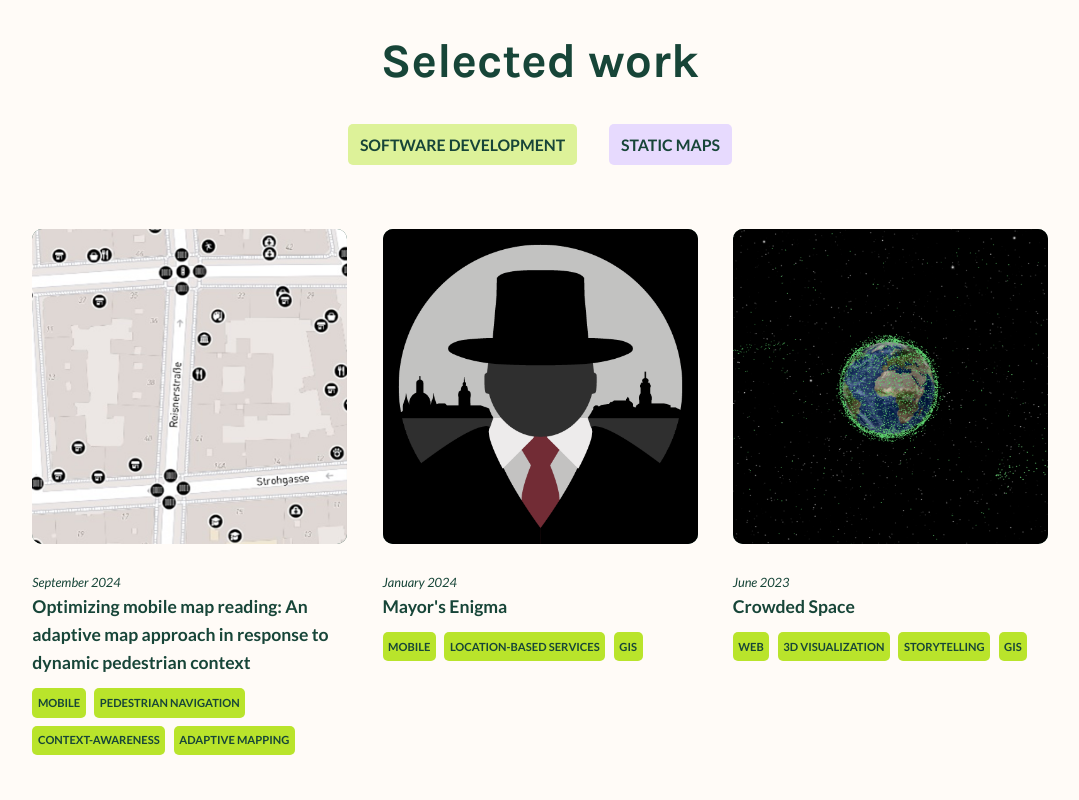
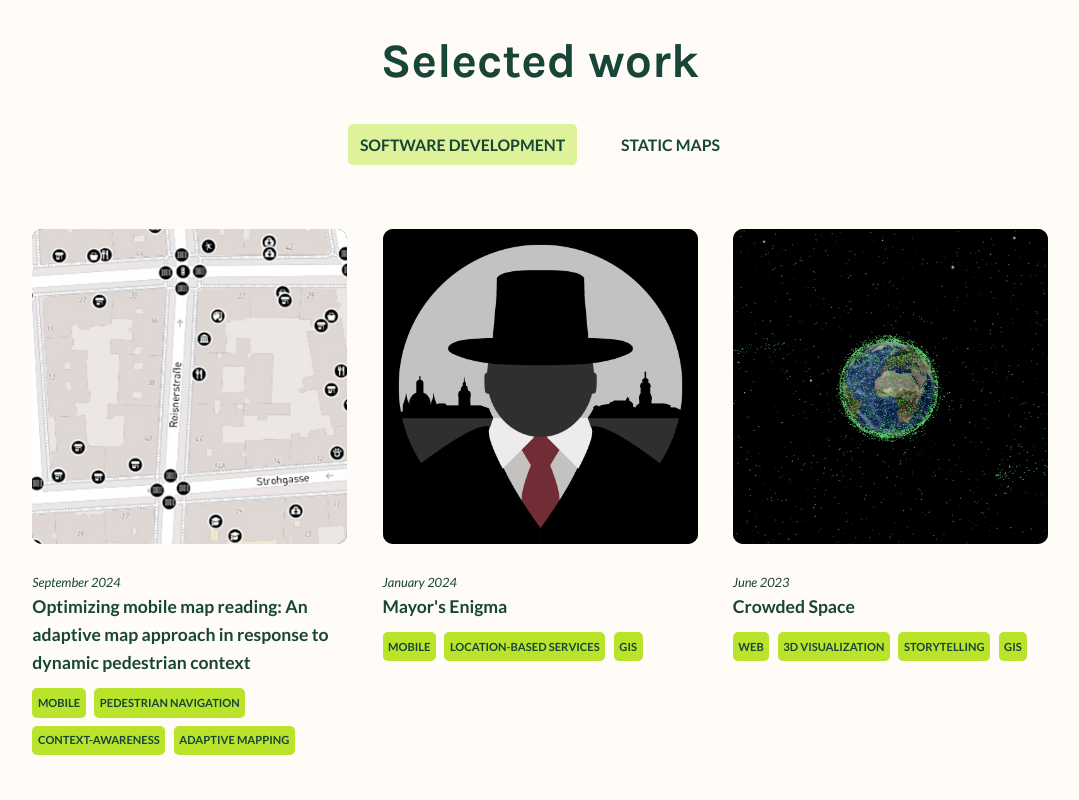
Before and after one commit to janlyczakowski/jan_lyczakowski_portfolio, a React (Create React App) app: page / in a window 1280 px wide. Shown: the part 1780-2580 px from the top of the page, without its empty margins (100-1179 px from the left). Built offline with nearby package versions, Linux system fonts and the light colour scheme.

Commit message:
category filter funcionality changed

```diff
--- a/src/components/Carousel.jsx
+++ b/src/components/Carousel.jsx
@@ -29,8 +29,6 @@ function Carousel(props) {
   const swipeHandlers = useSwipeable({
     onSwipedLeft: handleNext,
     onSwipedRight: handlePrevious,
-    // preventDefaultTouchmoveEvent: true,
-    // trackMouse: true,
   });
 
   return (
--- a/src/components/MyWork.jsx
+++ b/src/components/MyWork.jsx
@@ -5,46 +5,13 @@ import { PORTFOLIO_ITEMS } from '../utils/constants';
 import styles from '../css/MyWork.module.css';
 
 function MyWork() {
-  // Initial categories
+  const [activeCategory, setActiveCategory] = useState('software development');
   const categories = ['software development', 'static maps'];
 
-  // Initialize state with all categories active
-  const initialActiveCategories = {};
-  categories.forEach((category) => {
-    initialActiveCategories[category] = true;
-  });
-
-  const [activeCategories, setActiveCategories] = useState(
-    initialActiveCategories
-  );
-  const [clickedCategory, setClickedCategory] = useState(null);
-
-  // Toggle active status of a category
-  const toggleCategory = (category) => {
-    setActiveCategories((prevState) => {
-      const newState = { ...prevState, [category]: !prevState[category] };
-      // Ensure at least one category remains active
-      const activeCount = Object.values(newState).filter(Boolean).length;
-      if (activeCount === 0) {
-        newState[category] = true;
-      }
-      return newState;
-    });
-    setClickedCategory(category);
-  };
-  // Check if there is at least one other active category
-  const hasOtherActiveCategories = (category) => {
-    return (
-      Object.values(activeCategories).filter((isActive, index) => {
-        const currentCategory = categories[index];
-        return isActive && currentCategory !== category;
-      }).length > 0
-    );
-  };
-
-  // Handle mouse leave to reset clicked state
-  const handleMouseLeave = () => {
-    setClickedCategory(null);
+  const onClickHandler = (category) => {
+    if (activeCategory !== category) {
+      setActiveCategory(category);
+    }
   };
 
   return (
@@ -55,14 +22,9 @@ function MyWork() {
           <li
             key={category}
             className={`${styles.category} ${
-              activeCategories[category] ? styles.active : styles.inactive
-            } ${
-              activeCategories[category] && hasOtherActiveCategories(category)
-                ? styles.canHover
-                : ''
-            } ${clickedCategory === category ? styles.clicked : ''}`}
-            onClick={() => toggleCategory(category)}
-            onMouseLeave={handleMouseLeave}
+              activeCategory === category ? styles.active : styles.inactive
+            }`}
+            onClick={() => onClickHandler(category)}
             id={styles[`${category.split(' ')[0]}_${category.split(' ')[1]}`]}
           >
             {category}
@@ -70,7 +32,7 @@ function MyWork() {
         ))}
       </ul>
       <div className={styles.projects_container}>
-        {PORTFOLIO_ITEMS.filter((item) => activeCategories[item.category]).map(
+        {PORTFOLIO_ITEMS.filter((item) => activeCategory === item.category).map(
           (item, index) => (
             <PortfolioItem
               key={index}
--- a/src/css/MyWork.module.css
+++ b/src/css/MyWork.module.css
@@ -24,6 +24,7 @@
   transition: background-color 0.25s ease-in-out;
   cursor: pointer;
   background-color: var(--clr-background-light);
+  -webkit-tap-highlight-color: transparent;
 }
 
 .category#software_development.active,
```
